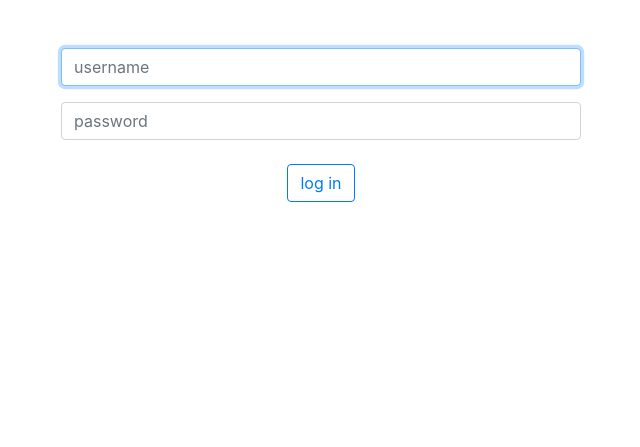
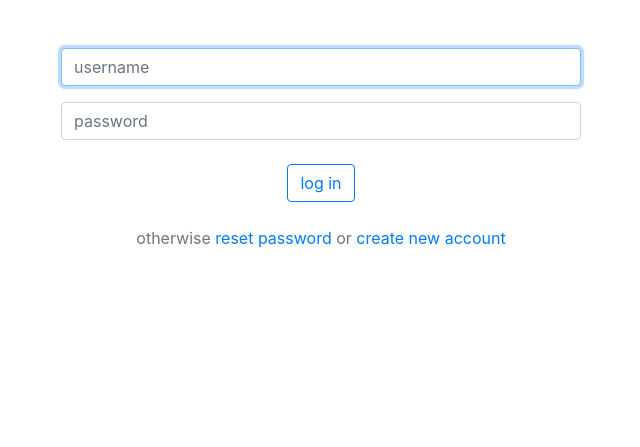
Before and after one commit to S1M0N38/aao-site, a Django app: page /login/ in a window 1280 px wide. Shown: the top 447 px of the page, without its empty margins (319-959 px from the left). Run offline with Django 3.2, Linux system fonts and the light colour scheme; some libraries are stand-ins or nearby versions.

Commit message:
add link to reset password and create new account

```diff
--- a/aao_site/users/templates/users/login.html
+++ b/aao_site/users/templates/users/login.html
@@ -10,10 +10,15 @@
           {% crispy form %}
         </form>
         {% if form.errors %}
-         <div class="alert alert-danger mt-4" role="alert">
+          <div class="alert alert-danger mt-4" role="alert">
             <p>Incorrect username and password.</p>
           </div>
         {% endif %}
+        <div class="mt-4">
+          <p class="text-muted">
+            otherwise <a href="#">reset password</a>
+            or <a href="#">create new account</a>
+          </p>
         </div>
       </div>
     </div>
```
